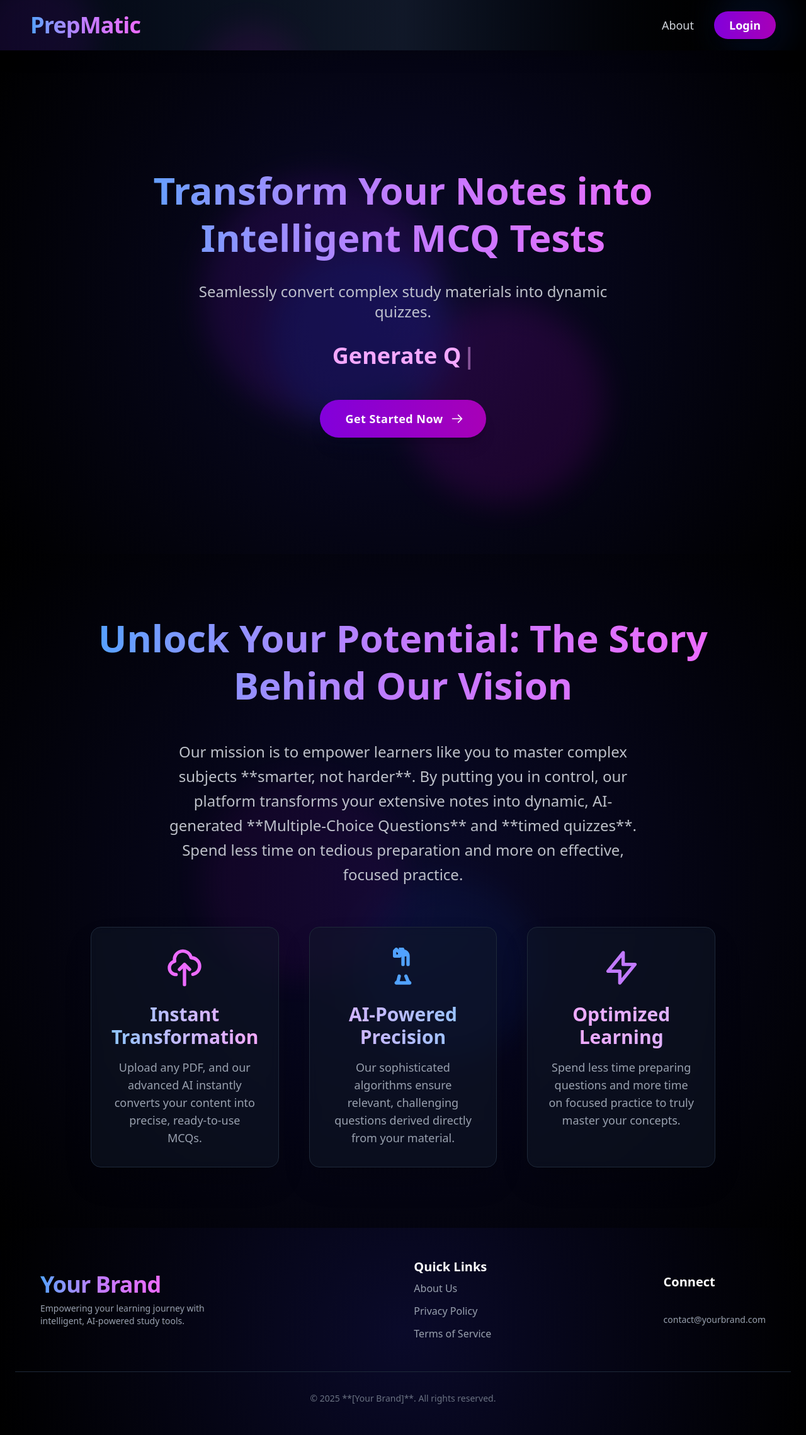
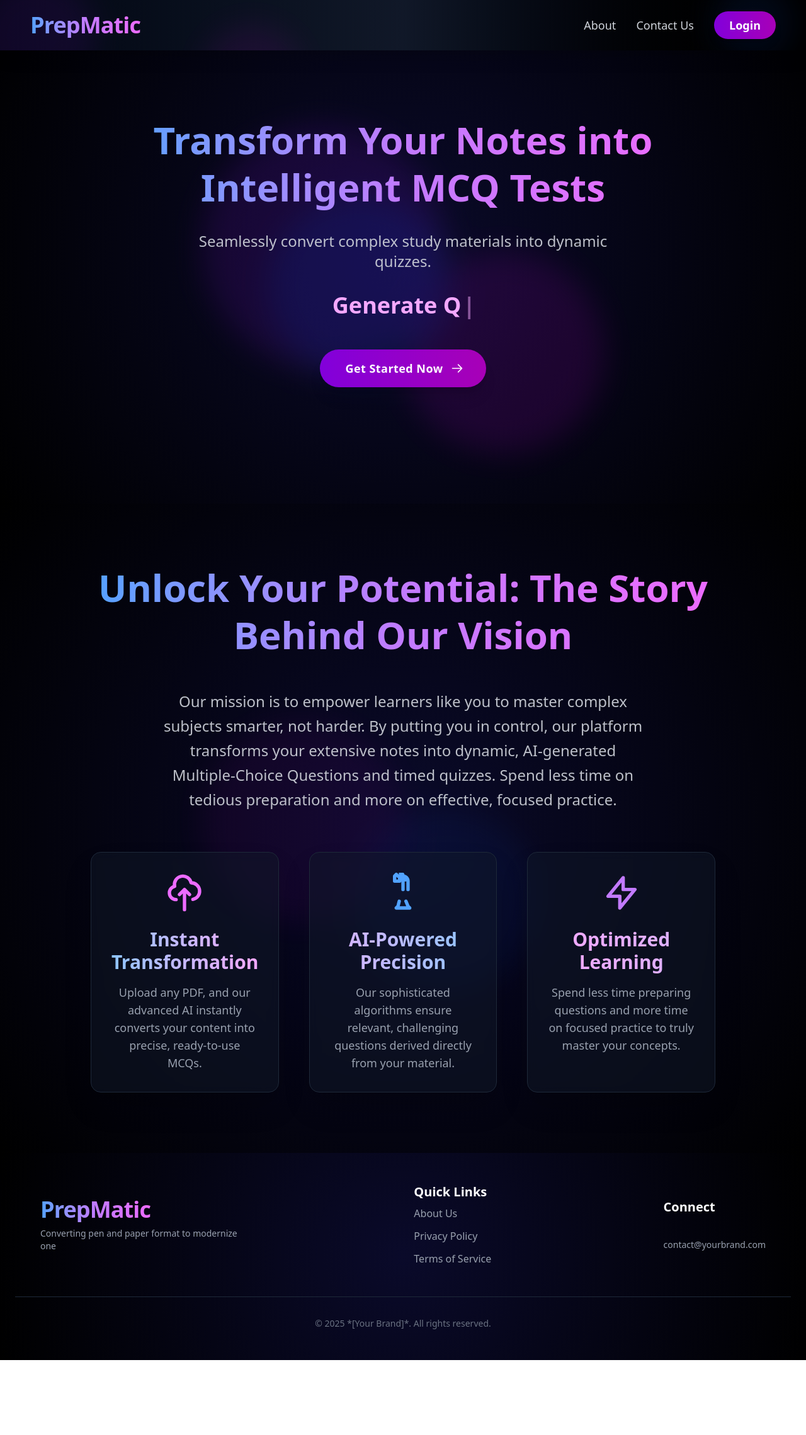
Before and after one commit to SumanSingha05/PrepMatic, a React (Vite) app in the folder Frontend/: page / in a window 1280 px wide. Shown: the whole page at 63% size. After the commit the page ends 2160 px from the top, so only its background shows below. Built offline with nearby package versions, Linux system fonts and the light colour scheme.

Commit message:
Scroll bar smoothly scrolls

```diff
--- a/Frontend/src/components/AboutSection.jsx
+++ b/Frontend/src/components/AboutSection.jsx
@@ -5,32 +5,32 @@ const AboutSection = () => {
         <section
             id="about"
             className="relative py-24 px-6 min-h-screen flex items-center justify-center
-                 bg-[radial-gradient(circle,_#0A0A2A_0%,_#000000_100%)] overflow-hidden"
+                 bg-[radial-gradient(circle,#0A0A2A_0%,#000000_100%)] overflow-hidden"
         >
-            {/* Background Ornaments / Subtle Glows for Depth - Adapted for About Section */}
-            <div className="absolute inset-0 z-0 opacity-20"> {/* Slightly lower opacity for a calmer section */}
+
+            <div className="absolute inset-0 z-0 opacity-20">
                 <div className="absolute top-1/3 left-1/4 w-80 h-80 bg-fuchsia-600 rounded-full mix-blend-multiply filter blur-xl opacity-30 animate-blob-slow"></div>
                 <div className="absolute bottom-1/4 right-1/3 w-72 h-72 bg-blue-600 rounded-full mix-blend-multiply filter blur-xl opacity-30 animate-blob-slow animation-delay-3000"></div>
             </div>
 
             <div className="relative z-10 max-w-5xl mx-auto text-center px-4">
-                {/* Main Heading */}
+
                 <h3 className="text-5xl md:text-6xl font-extrabold mb-12 leading-tight
                        bg-clip-text text-transparent bg-gradient-to-r from-blue-400 via-purple-400 to-fuchsia-400">
                     Unlock Your Potential: The Story Behind Our Vision
                 </h3>
 
-                {/* Core Mission Paragraph */}
+
                 <p className="text-xl md:text-2xl text-gray-300 max-w-3xl mx-auto leading-relaxed mb-16 opacity-90">
-                    Our mission is to empower learners like you to master complex subjects **smarter, not harder**.
+                    Our mission is to empower learners like you to master complex subjects smarter, not harder.
                     By putting you in control, our platform transforms your extensive notes into dynamic, AI-generated
-                    **Multiple-Choice Questions** and **timed quizzes**. Spend less time on tedious preparation
+                    Multiple-Choice Questions and timed quizzes. Spend less time on tedious preparation
                     and more on effective, focused practice.
                 </p>
 
-                {/* Feature/Value Proposition Grid */}
+
                 <div className="grid grid-cols-1 md:grid-cols-3 gap-12 mt-12">
-                    {/* Card 1: Effortless Transformation */}
+
                     <div className="p-8 bg-gray-900/50 rounded-2xl shadow-2xl backdrop-blur-sm
                         hover:scale-105 hover:shadow-fuchsia-500/20 transition-all duration-300 transform border border-gray-800">
                         <div className="text-fuchsia-400 mb-6 mx-auto">
@@ -38,15 +38,17 @@ const AboutSection = () => {
                                 <path strokeLinecap="round" strokeLinejoin="round" strokeWidth="2" d="M7 16a4 4 0 01-.88-7.903A5 5 0 1115.9 6L16 6a5 5 0 011 9.9M15 13l-3-3m0 0l-3 3m3-3v12"></path>
                             </svg>
                         </div>
+                        <div className = "cursor-pointer">
                         <h4 className="text-3xl font-bold mb-4 text-transparent bg-clip-text bg-gradient-to-r from-blue-300 to-fuchsia-300">
                             Instant Transformation
                         </h4>
                         <p className="text-gray-400 text-lg">
                             Upload any PDF, and our advanced AI instantly converts your content into precise, ready-to-use MCQs.
                         </p>
+                        </div>
                     </div>
 
-                    {/* Card 2: AI-Powered Precision */}
+
                     <div className="p-8 bg-gray-900/50 rounded-2xl shadow-2xl backdrop-blur-sm
                         hover:scale-105 hover:shadow-blue-500/20 transition-all duration-300 transform border border-gray-800">
                         <div className="text-blue-400 mb-6">
@@ -54,15 +56,17 @@ const AboutSection = () => {
                                 <path strokeLinecap="round" strokeLinejoin="round" strokeWidth="2" d="M9.75 17L9 20l-1 1h8l-1-1-1.25-3M15 10V5a3 3 0 00-3-3m0 0l-1-1-1 1v3m0 0H9m1.5-4.5h.375c.621 0 1.125.504 1.125 1.125v1.5c0 .621.504 1.125 1.125 1.125h.375M12 10V5a3 3 0 00-3-3m0 0l-1-1-1 1v3m0 0H9m1.5-4.5h.375c.621 0 1.125.504 1.125 1.125v1.5c0 .621.504 1.125 1.125 1.125h.375"></path>
                             </svg>
                         </div>
+                        <div className = "cursor-pointer">
                         <h4 className="text-3xl font-bold mb-4 text-transparent bg-clip-text bg-gradient-to-r from-purple-300 to-blue-300">
                             AI-Powered Precision
                         </h4>
                         <p className="text-gray-400 text-lg">
                             Our sophisticated algorithms ensure relevant, challenging questions derived directly from your material.
                         </p>
+                        </div>
                     </div>
 
-                    {/* Card 3: Optimized Learning */}
+
                     <div className="p-8 bg-gray-900/50 rounded-2xl shadow-2xl backdrop-blur-sm
                         hover:scale-105 hover:shadow-purple-500/20 transition-all duration-300 transform border border-gray-800">
                         <div className="text-purple-400 mb-6">
@@ -70,12 +74,14 @@ const AboutSection = () => {
                                 <path strokeLinecap="round" strokeLinejoin="round" strokeWidth="2" d="M13 10V3L4 14h7v7l9-11h-7z"></path>
                             </svg>
                         </div>
+                        <div className = "cursor-pointer">
                         <h4 className="text-3xl font-bold mb-4 text-transparent bg-clip-text bg-gradient-to-r from-fuchsia-300 to-purple-300">
                             Optimized Learning
                         </h4>
                         <p className="text-gray-400 text-lg">
                             Spend less time preparing questions and more time on focused practice to truly master your concepts.
                         </p>
+                        </div>
                     </div>
                 </div>
             </div>
--- a/Frontend/src/components/Footer.jsx
+++ b/Frontend/src/components/Footer.jsx
@@ -2,10 +2,10 @@ import React from "react";
 
 const Footer = () => {
   return (
-    <footer
-      className="relative py-12 px-6 bg-[radial-gradient(circle,_#0A0A2A_0%,_#000000_100%)] text-center text-gray-300 overflow-hidden" // Directly matching Hero Section's background
+    <footer id = "contact"
+      className="relative py-12 px-6 bg-[radial-gradient(circle,#0A0A2A_0%,#000000_100%)] text-center text-gray-300 overflow-hidden"
     >
-      {/* Subtle background gradient overlay for depth */}
+
       <div className="absolute inset-0 opacity-20 z-0">
         <div className="absolute -top-1/4 -left-1/4 w-72 h-72 bg-purple-600 rounded-full mix-blend-multiply filter blur-xl opacity-30 animate-blob-slowest"></div>
         <div className="absolute -bottom-1/4 -right-1/4 w-64 h-64 bg-fuchsia-600 rounded-full mix-blend-multiply filter blur-xl opacity-30 animate-blob-slowest animation-delay-3000"></div>
@@ -17,15 +17,14 @@ const Footer = () => {
             className="text-4xl font-extrabold tracking-tight mb-2
                        bg-clip-text text-transparent bg-gradient-to-r from-blue-400 via-purple-400 to-fuchsia-400"
           >
-            Your Brand
+            PrepMatic
           </h4>
           <p className="text-sm text-gray-400 max-w-xs md:text-left">
-            Empowering your learning journey with intelligent, AI-powered study
-            tools.
+            Converting pen and paper format to modernize one
           </p>
         </div>
 
-        {/* Navigation/Important Links */}
+
         <div className="flex flex-col items-center md:items-start space-y-3">
           <h5 className="text-xl font-semibold text-white mb-2">Quick Links</h5>
           <a
@@ -48,17 +47,17 @@ const Footer = () => {
           </a>
         </div>
 
-        {/* Social Media/Contact (Placeholder) */}
+
         <div className="flex flex-col items-center md:items-start space-y-3">
           <h5 className="text-xl font-semibold text-white mb-2">Connect</h5>
           <div className="flex space-x-4">
-            {/* Replace with actual social media icons/links */}
+
             <a
               href="#"
               className="text-gray-400 hover:text-fuchsia-400 transition-colors duration-300"
             >
               <i className="fab fa-twitter text-2xl"></i>{" "}
-              {/* Example: Font Awesome icon */}
+
             </a>
             <a
               href="#"
@@ -84,10 +83,10 @@ const Footer = () => {
         </div>
       </div>
 
-      {/* Copyright */}
+
       <div className="mt-12 pt-8 border-t border-gray-800">
         <p className="text-gray-500 text-sm">
-          &copy; {new Date().getFullYear()} **[Your Brand]**. All rights
+          &copy; {new Date().getFullYear()} *[Your Brand]*. All rights
           reserved.
         </p>
       </div>
--- a/Frontend/src/components/Navbar.jsx
+++ b/Frontend/src/components/Navbar.jsx
@@ -1,20 +1,28 @@
 import React from 'react';
+
+const scrollToSection = (e, id) => {
+  e.preventDefault();
+  const section = document.getElementById(id);
+  if (section) {
+    section.scrollIntoView({ behavior: 'smooth' });
+  }
+};
 
 const Navbar = () => {
     return (
         <nav
-            className="relative top-0 z-50 w-full flex justify-between items-center px-6 md:px-12 py-4 h-20
+            className=" fixed  top-0 z-50 w-full flex justify-between items-center px-6 md:px-12 py-4 h-20
                  bg-gradient-to-r from-gray-950 via-gray-900 to-black shadow-xl // Made 'via' color darker
                  backdrop-blur-md bg-opacity-80 dark:bg-opacity-80 overflow-hidden"
         >
-            {/* Background Ornaments / Subtle Glows for Depth (Copied from Hero) */}
+
             <div className="absolute inset-0 z-0 opacity-30">
                 <div className="absolute -top-10 -left-10 w-48 h-48 bg-purple-600 rounded-full mix-blend-multiply filter blur-xl opacity-30 animate-blob"></div>
                 <div className="absolute top-1/2 left-1/4 w-40 h-40 bg-fuchsia-600 rounded-full mix-blend-multiply filter blur-xl opacity-30 animate-blob animation-delay-2000"></div>
                 <div className="absolute -bottom-5 right-5 w-32 h-32 bg-blue-600 rounded-full mix-blend-multiply filter blur-xl opacity-30 animate-blob animation-delay-4000"></div>
             </div>
 
-            {/* Brand/Logo */}
+
             <a href="/" className="relative z-10 flex items-center group">
                 <h1
                     className="text-3xl md:text-4xl font-extrabold tracking-tight
@@ -25,15 +33,26 @@ const Navbar = () => {
                 </h1>
             </a>
 
-            {/* Navigation Links */}
+
             <div className="relative z-10 flex items-center space-x-6 md:space-x-8">
                 <a
                     href="#about"
+                    onClick={e => scrollToSection(e, 'about')}
                     className="text-lg font-medium text-gray-300 hover:text-fuchsia-400
                      relative after:block after:absolute after:bottom-0 after:left-0 after:w-0 after:h-0.5
                      after:bg-fuchsia-500 after:transition-all after:duration-300 hover:after:w-full"
                 >
                     About
+                </a>
+
+                <a
+                    href="#contact"
+                    onClick={e => scrollToSection(e, 'contact')}
+                    className="text-lg font-medium text-gray-300 hover:text-fuchsia-400
+                     relative after:block after:absolute after:bottom-0 after:left-0 after:w-0 after:h-0.5
+                     after:bg-fuchsia-500 after:transition-all after:duration-300 hover:after:w-full"
+                >
+                    Contact Us
                 </a>
 
                 <a
```
Also changed, not shown: Frontend/src/components/HeroSection.jsx (+5 -5 lines).
